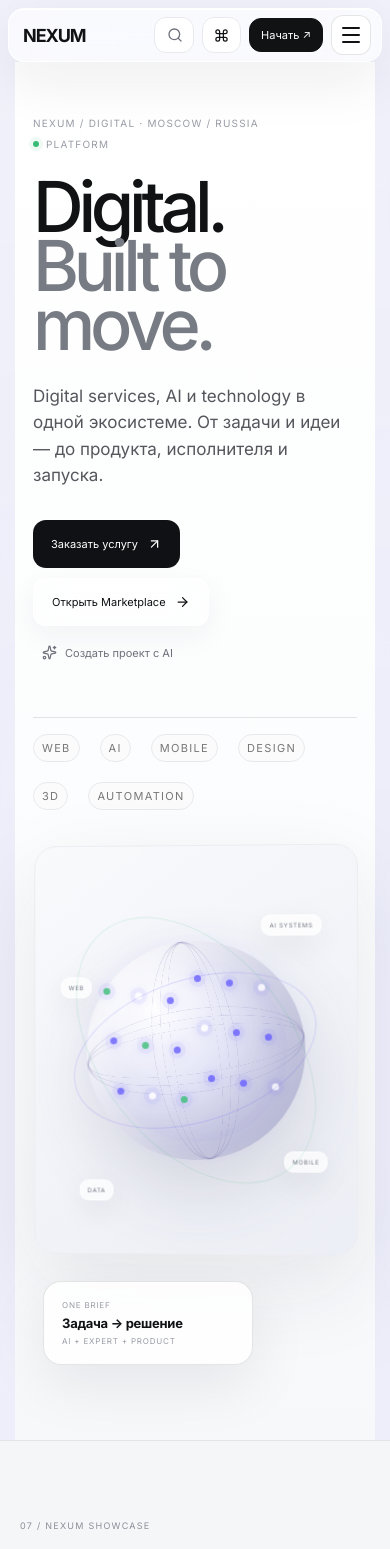
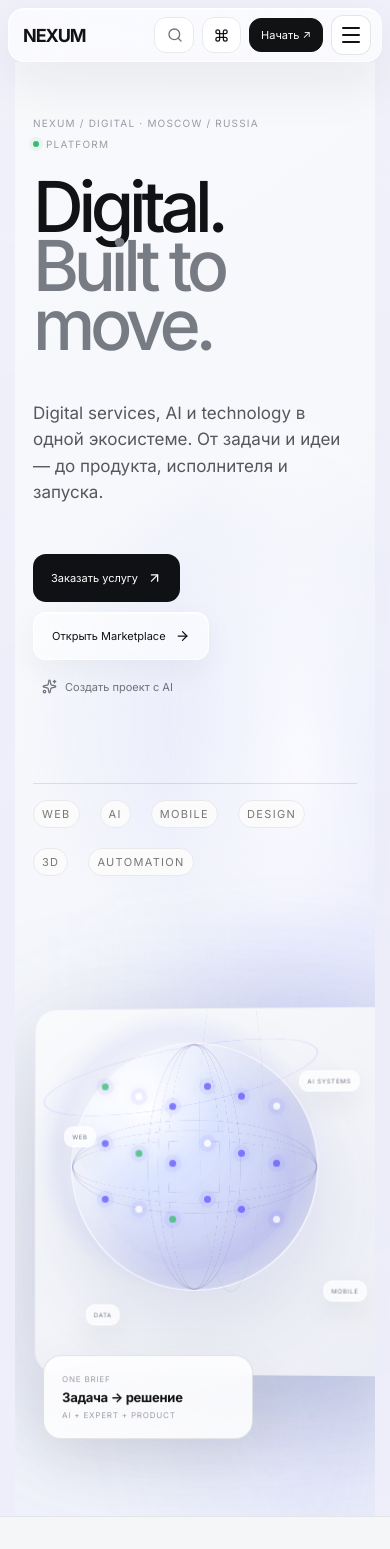
Before and after one commit to borzenkoofficial-lab/Nexum_Digital_Agency, a React (Vite) app: page / in a window 390 px wide. Shown: the top 1549 px of the page. Built offline with nearby package versions, Linux system fonts and the light colour scheme.

Commit message:
feat: expand hero into full-bleed 3D glass stage

```diff
--- a/src/styles/platform.css
+++ b/src/styles/platform.css
@@ -494,3 +494,40 @@ body{margin:0;overflow-x:hidden}
  .nxp-page-scene + .nxp-page-hero{padding-right:18px}
 }
 @media(prefers-reduced-motion:reduce){.nxp-page-scene .nxp-visual *{animation:none!important}}
+
+/* Full-bleed hero stage: the first viewport is a product scene */
+.nxp-hero{position:relative;width:100vw;max-width:none;margin-left:calc(50% - 50vw);min-height:clamp(700px,92vh,980px);padding-top:clamp(96px,10vh,140px);padding-bottom:clamp(60px,8vh,100px);overflow:hidden;isolation:isolate;background:radial-gradient(circle at 76% 45%,rgba(116,126,255,.14),transparent 31%),radial-gradient(circle at 92% 78%,rgba(71,188,255,.11),transparent 25%),linear-gradient(145deg,#f8f9fb 0%,#f5f7fc 52%,#eef1fa 100%)}
+.nxp-hero:before{content:'';position:absolute;inset:-15%;background:radial-gradient(ellipse at 72% 48%,rgba(255,255,255,.85),transparent 28%),radial-gradient(ellipse at 84% 68%,rgba(126,120,255,.12),transparent 27%);filter:blur(12px);z-index:-2;pointer-events:none}
+.nxp-hero:after{content:'';position:absolute;left:0;right:0;bottom:-35%;height:75%;background:radial-gradient(ellipse at 72% 0%,rgba(118,128,255,.13),transparent 55%);filter:blur(30px);z-index:-1;pointer-events:none}
+.nxp-hero-main{position:relative;z-index:5;width:min(760px,52vw);display:flex;flex-direction:column;justify-content:center}
+.nxp-hero-art{position:absolute;z-index:2;right:2vw;top:4%;width:min(58vw,920px);height:92%;display:grid;place-items:center;pointer-events:none}
+.nxp-hero-art:before{content:'';position:absolute;width:76%;height:76%;border-radius:50%;background:radial-gradient(circle,rgba(105,117,255,.13),transparent 65%);filter:blur(28px);animation:nxpHeroAmbient 9s ease-in-out infinite alternate}
+.nxp-hero-art:after{content:'';position:absolute;width:72%;height:54%;border:1px solid rgba(255,255,255,.72);border-radius:50%;transform:rotate(-12deg) perspective(900px) rotateX(58deg);box-shadow:0 0 50px rgba(110,120,255,.08);animation:nxpHeroOrbit 16s linear infinite}
+.nxp-globe-scene{position:relative;width:min(44vw,680px);height:min(44vw,680px);min-width:480px;min-height:480px;transform:perspective(1200px) rotateY(-4deg);filter:drop-shadow(0 35px 70px rgba(54,65,130,.16));z-index:3}
+.nxp-globe{position:absolute;inset:10%;border-radius:50%;background:radial-gradient(circle at 30% 25%,rgba(255,255,255,.96),rgba(205,220,255,.6) 28%,rgba(105,120,230,.18) 67%,rgba(255,255,255,.08));border:1px solid rgba(255,255,255,.9);box-shadow:inset -45px -35px 70px rgba(65,75,150,.12),inset 25px 20px 50px rgba(255,255,255,.8),0 30px 80px rgba(65,75,150,.13);backdrop-filter:blur(12px);transform-style:preserve-3d;animation:nxpGlobeFloat 8s ease-in-out infinite}
+.nxp-globe-halo{position:absolute;inset:3%;border-radius:50%;background:radial-gradient(circle,transparent 54%,rgba(125,130,255,.13) 62%,transparent 72%);filter:blur(7px);animation:nxpHaloPulse 5s ease-in-out infinite}
+.nxp-globe-orbit{position:absolute;border:1px solid rgba(98,110,255,.22);border-radius:50%;transform-style:preserve-3d}
+.nxp-globe-orbit.o1{inset:1%;transform:rotateX(67deg) rotateZ(-18deg);animation:nxpHeroOrbit 18s linear infinite}
+.nxp-globe-orbit.o2{inset:7%;transform:rotateY(68deg) rotateZ(22deg);animation:nxpHeroOrbitReverse 22s linear infinite}
+.nxp-float-card{position:absolute;right:1%;bottom:10%;z-index:8;width:235px;padding:18px 20px;border:1px solid rgba(255,255,255,.82);border-radius:22px;background:rgba(255,255,255,.48);backdrop-filter:blur(24px);-webkit-backdrop-filter:blur(24px);box-shadow:0 25px 60px rgba(40,45,80,.13),inset 0 1px rgba(255,255,255,.9);transform:translateZ(60px);animation:nxpFloatCard 6s ease-in-out infinite}
+.nxp-hero-art .nxp-float-card{pointer-events:auto}
+.nxp-hero-art .nxp-globe-label{z-index:7}
+@keyframes nxpHeroAmbient{from{transform:scale(.9) translate(-2%,2%);opacity:.55}to{transform:scale(1.08) translate(3%,-3%);opacity:1}}
+@keyframes nxpHeroOrbit{to{transform:rotate(-12deg) perspective(900px) rotateX(58deg) rotateZ(360deg)}}
+@keyframes nxpHeroOrbitReverse{to{transform:rotateY(68deg) rotateZ(-338deg)}}
+@keyframes nxpGlobeFloat{0%,100%{transform:translate3d(0,0,0) rotateY(-2deg)}50%{transform:translate3d(0,-12px,0) rotateY(3deg)}}
+@keyframes nxpHaloPulse{0%,100%{opacity:.45;transform:scale(.96)}50%{opacity:1;transform:scale(1.04)}}
+@keyframes nxpFloatCard{0%,100%{transform:translate3d(0,0,45px) rotateY(-2deg)}50%{transform:translate3d(0,-13px,65px) rotateY(3deg)}}
+@media(max-width:900px){
+ .nxp-hero{width:100%;margin-left:0;min-height:auto;padding-top:88px;display:block}
+ .nxp-hero-main{width:100%;max-width:none}
+ .nxp-hero-art{position:relative;right:auto;top:auto;width:100%;height:520px;margin-top:10px}
+ .nxp-globe-scene{width:min(88vw,520px);height:min(88vw,520px);min-width:300px;min-height:300px}
+ .nxp-float-card{right:3%;bottom:3%;width:190px}
+}
+@media(max-width:520px){
+ .nxp-hero-art{height:390px}
+ .nxp-globe-scene{width:94vw;height:94vw}
+ .nxp-float-card{width:170px;padding:13px 15px}
+}
+@media(prefers-reduced-motion:reduce){.nxp-hero-art:before,.nxp-hero-art:after,.nxp-globe,.nxp-globe-orbit,.nxp-globe-halo,.nxp-float-card{animation:none}}
```
